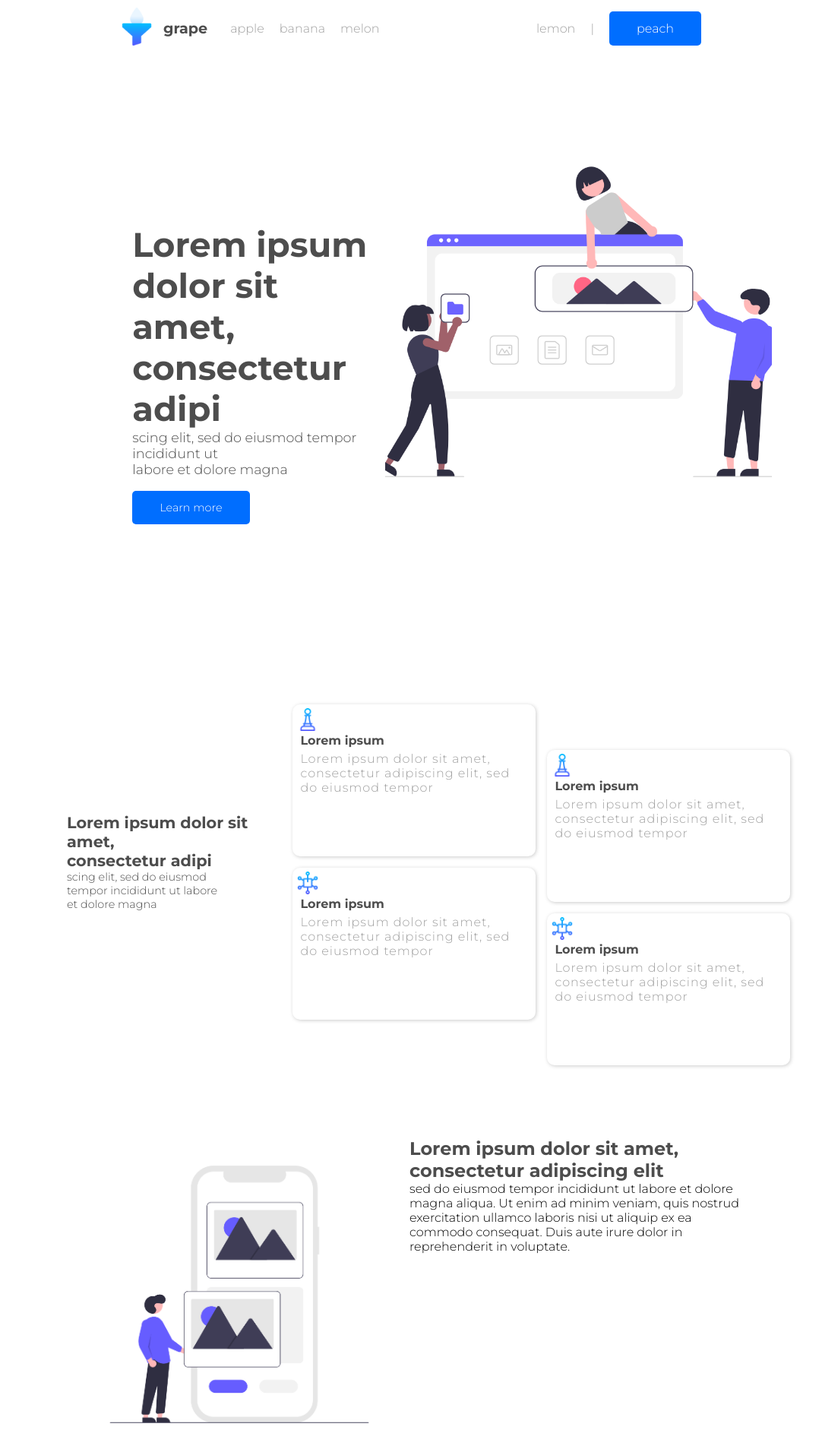
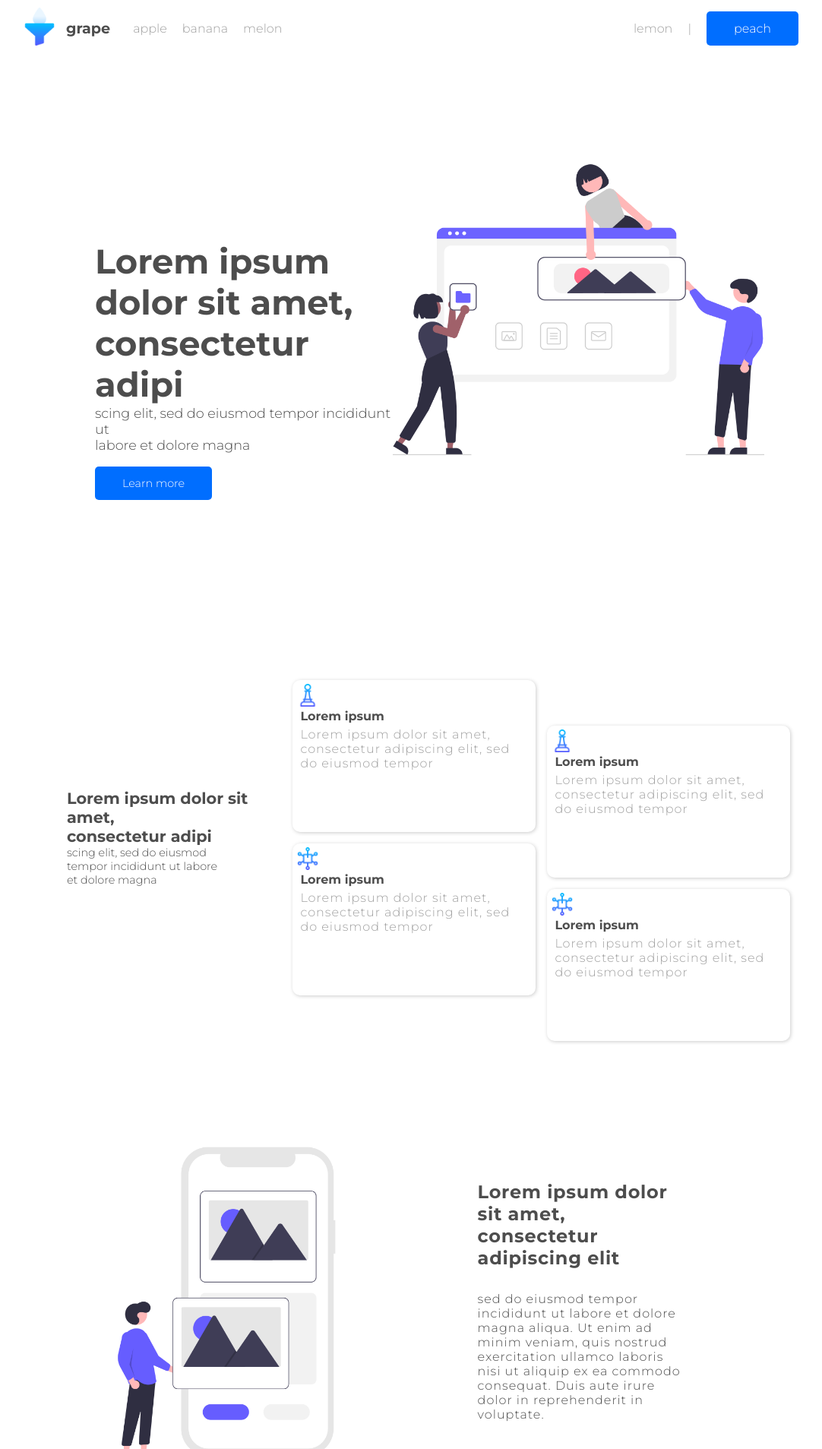
Before and after one commit to Daichi-Fukuta/modern-site, a plain HTML site: page index.html in a window 1280 px wide. Shown: the top 1907 px of the page at 76% size, without its empty margins (101-1183 px from the left). Drawn offline with Linux system fonts and the light colour scheme.

Commit message:
メイン2作成

```diff
--- a/css/style.css
+++ b/css/style.css
@@ -16,7 +16,7 @@ body {
     flex-wrap: wrap;
     justify-content: space-between;
     align-items: center;
-    margin: 0 20%;
+    margin: 0 10%;
 }
 
 .header__cat-2 {
@@ -87,11 +87,11 @@ a.nav-btn {
 .intro__cat {
     display: flex;
     justify-content: space-between;
-    margin-left: 15%;
+    margin-left: 10%;
 }
 
 .intro__text {
-    width: 45%;
+    width: 50%;
 }
 
 .intro__text-wrap {
@@ -121,7 +121,7 @@ a.nav-btn {
 }
 
 .intro__img {
-    width: 55%;
+    width: 50%;
     margin-right: 15%;
 }
 
@@ -133,7 +133,7 @@ a.nav-btn {
     height: 100%;
 }
 
-/* メインa
+/* メイン1
 ================================================== */
 .main-1 {
     margin-top: 250px;
@@ -238,7 +238,7 @@ a.nav-btn {
     line-height: 1.2;
 }
 
-/* メインb
+/* メイン2
 ================================================== */
 .main-2__inner {
     margin: 0 15%;
@@ -253,7 +253,6 @@ a.nav-btn {
 }
 
 .main-2__img {
-    /* background: blue; */
     width: 50%;
 }
 
@@ -265,15 +264,18 @@ a.nav-btn {
 
 .main-2__text {
     width: 50%;
-    /* background: red; */
+    padding: 10% 10%;
 }
 
 .main-2__title {
     font-size: 1.5rem;
     font-weight: bold;
     color: rgb(77, 77, 77);
+    letter-spacing: .7px;
 }
 
-.main-2_sentence {
+.main-2__sentence {
+    margin-top: 30px;
     color: rgb(77, 77, 77);
+    letter-spacing: 1px;
 }
--- a/index.html
+++ b/index.html
@@ -102,6 +102,7 @@
         <!-- メインb -->
         <section class="main-2">
             <div class="main-2__inner">
+                <div class="main-2__contens-wrap">
                     <div class="main-2__contents">
                         <div class="main-2__img">
                             <img src="./images/main2-img1.png" class="main-2__img-entity">
@@ -130,6 +131,7 @@
                         </div>
                     </div>
                 </div>
+            </div>
         </section>
     </main>
 </body>
```
Lines whose indentation alone changed are shown as unchanged.
